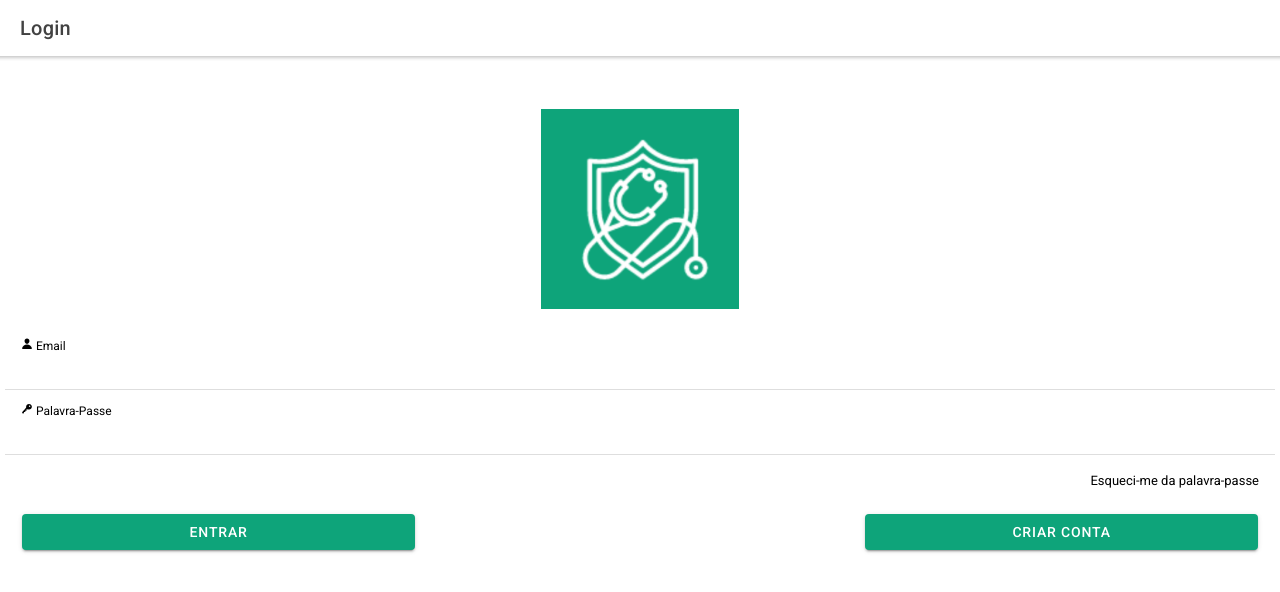
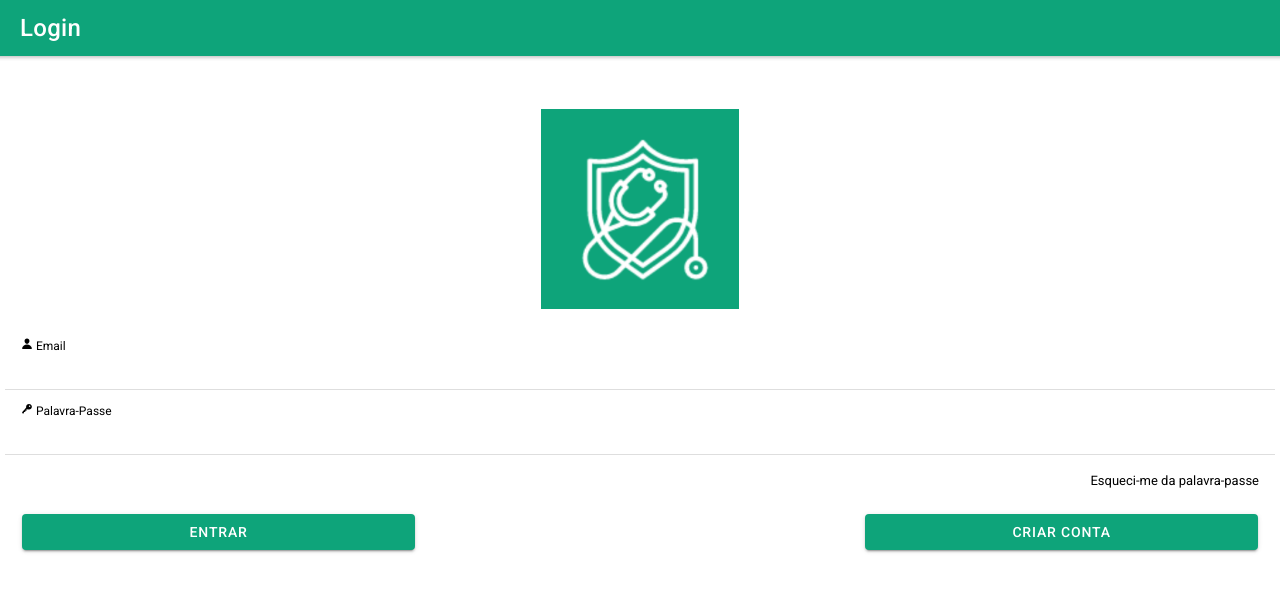
Before and after one commit to sophjane/health-calendar-ms3bty, a React (Create React App) app: page /create-account in a window 1280 px wide. Shown: the top 592 px of the page. Built offline with nearby package versions, Linux system fonts and the light colour scheme.

Commit message:
added login header, created cancel button create acc

```diff
--- a/src/pages/CreateAccount.tsx
+++ b/src/pages/CreateAccount.tsx
@@ -194,6 +194,16 @@ const CreateAccount: React.FC<RouteComponentProps> = ({ history }) => {
             >
               <IonLabel>Criar Conta</IonLabel>
             </IonButton>
+            <IonButton
+              className="col-md-4 my-2"
+              onClick={() => {
+                  history.push("/login");
+                  user.setCreateAcc(0);
+                }
+              }
+            >
+              <IonLabel>Cancelar</IonLabel>
+            </IonButton>
           </IonRow>
         </IonGrid>
       </IonContent>
--- a/src/pages/Login.tsx
+++ b/src/pages/Login.tsx
@@ -19,6 +19,7 @@ import { person, key } from 'ionicons/icons';
 import { RouteComponentProps,  } from 'react-router';
 import {useContext, useState} from 'react'
 import {UserContext} from '../App'
+import Toolbar from '../components/Toolbar';
 
 
 const Login: React.FC<RouteComponentProps> = ({history}) => {
@@ -41,10 +42,8 @@ const Login: React.FC<RouteComponentProps> = ({history}) => {
   return (
     <IonPage>
         <IonHeader>
-            <IonToolbar>
-                <IonTitle>Login</IonTitle>
-            </IonToolbar>
-        </IonHeader>
+        <Toolbar title="Login"></Toolbar>
+      </IonHeader>
         <IonContent fullscreen>
             <IonGrid>
                 <IonRow className="d-flex justify-content-center mt-5 mb-3">
```
